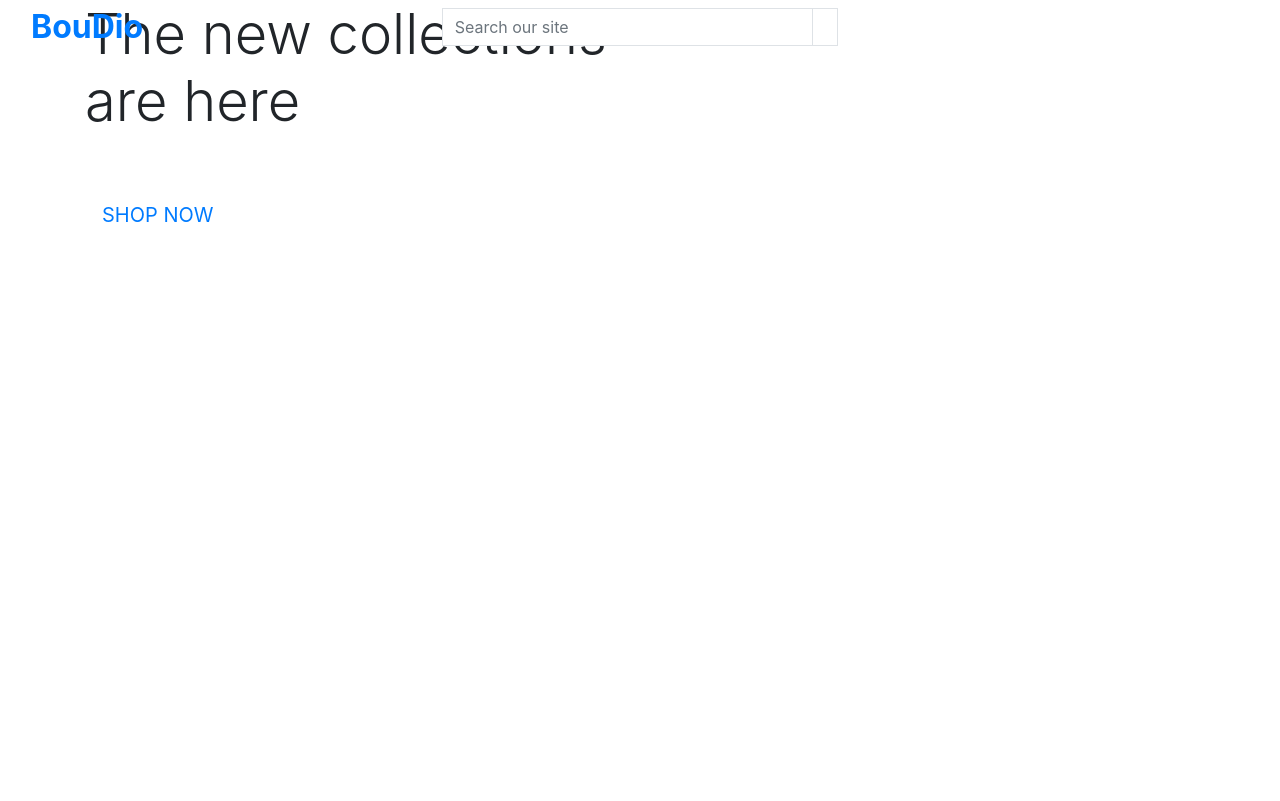
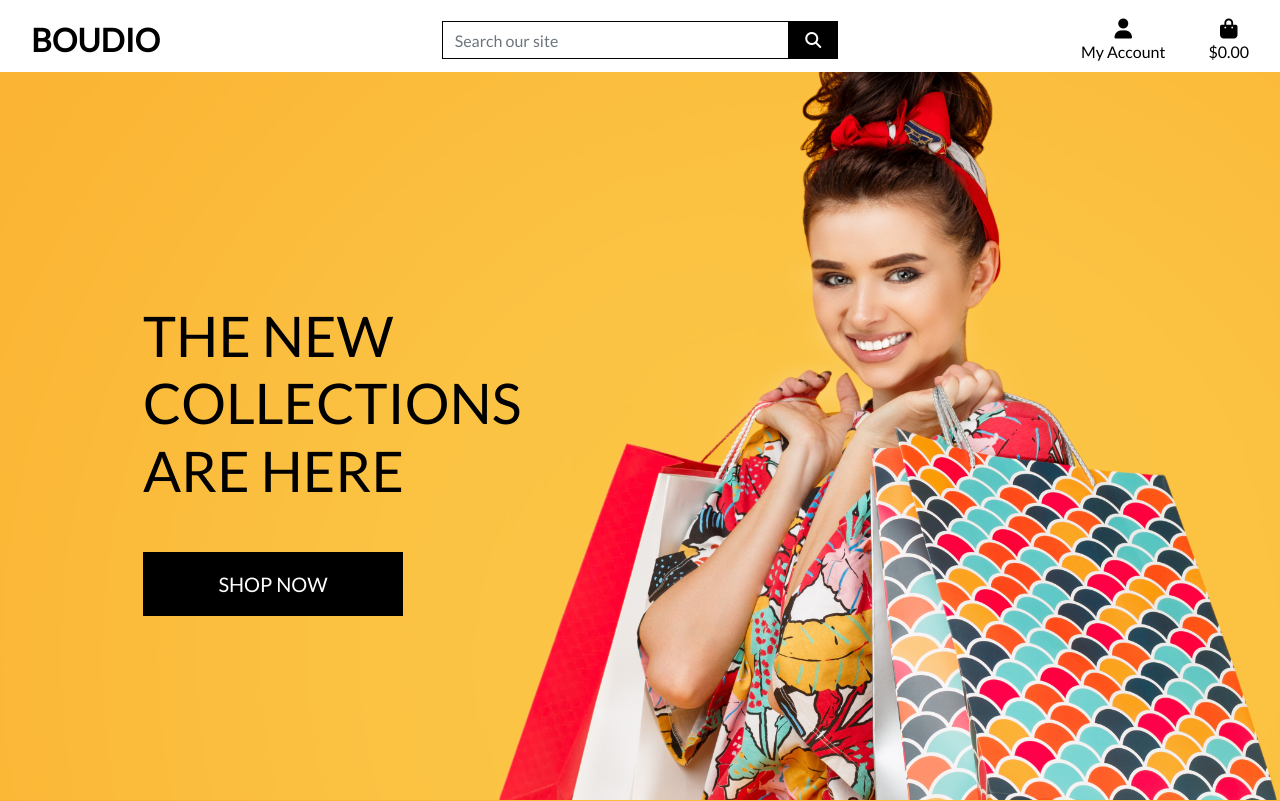
Before and after one commit to TobinStonelake/boutique_audio, a Django app: template home/templates/home/index.html in a window 1280 px wide. Before the commit the page ends 222 px from the top, so only its background shows below. Run offline with Django 3.2, Linux system fonts and the light colour scheme; the template is opened without the code that fills it, so the values that code supplies are empty; some libraries are stand-ins or nearby versions.

Commit message:
Completed homepage header and CSS

```diff
--- a/boutique_audio/settings.py
+++ b/boutique_audio/settings.py
@@ -147,6 +147,10 @@
 # https://docs.djangoproject.com/en/3.2/howto/static-files/
 
 STATIC_URL = '/static/'
+STATICFILES_DIRS = os.path.join(BASE_DIR, 'static'),
+
+MEDIA_URL = '/media/'
+MEDIA_ROOT = (os.path.join(BASE_DIR, 'media'),)
 
 # Default primary key field type
 # https://docs.djangoproject.com/en/3.2/ref/settings/#default-auto-field
--- a/boutique_audio/urls.py
+++ b/boutique_audio/urls.py
@@ -14,9 +14,11 @@
 """
 from django.contrib import admin
 from django.urls import path, include
+from django.conf import settings
+from django.conf.urls.static import static
 
 urlpatterns = [
     path('admin/', admin.site.urls),
     path('accounts/', include('allauth.urls')),
     path('', include('home.urls')),
-]
+] + static(settings.MEDIA_URL, document_root=settings.MEDIA_ROOT)
--- /dev/null
+++ b/static/css/base.css
@@ -0,0 +1,81 @@
+html {
+    height: 100%;
+}
+
+body {
+    background: url('/media/homepage_background_cropped.jpg') no-repeat center center fixed;
+    background-size: cover;
+    height: calc(100vh - 164px);
+    color: #555;
+    font-family: 'Lato';
+}
+
+/* from Bulma */
+.icon {
+    align-items: center;
+    display: inline-flex;
+    justify-content: center;
+    height: 1.5rem;
+    width: 1.5rem;
+}
+
+.logo-font {
+    text-transform: uppercase;
+}
+
+.main-logo-link {
+    width: fit-content;
+}
+
+.shop-now-button {
+    background: black;
+    color: white;
+    min-width: 260px;
+}
+
+.btn-black {
+    background: black;
+    color: white;
+}
+
+.shop-now-button:hover,
+.shop-now-button:active,
+.shop-now-button:focus,
+.btn-black:hover,
+.btn-black:active,
+.btn-black:focus {
+    background: #222;
+    color: white;
+}
+
+.text-black {
+    color: #000 !important;
+}
+
+.border-black {
+    border: 1px solid black !important;
+}
+
+/* -------------------------------- Media Queries */
+
+/* Slightly larger container on xl screens */
+@media (min-width: 1200px) {
+  .container {
+    max-width: 80%;
+  }
+}
+
+/* fixed top navbar only on medium and up */
+@media (min-width: 992px) {
+    .fixed-top-desktop-only {
+        position: fixed;
+        top: 0;
+        right: 0;
+        left: 0;
+        z-index: 1030;
+    }
+
+    .header-container {
+        padding-top: 164px;
+    }
+}
--- a/templates/base.html
+++ b/templates/base.html
@@ -15,12 +15,16 @@
 
     {% block corecss %}
         <link rel="stylesheet" href="https://stackpath.bootstrapcdn.com/bootstrap/4.1.3/css/bootstrap.min.css" integrity="sha384-MCw98/SFnGE8fJT3GXwEOngsV7Zt27NXFoaoApmYm81iuXoPkFOJwJ8ERdknLPMO" crossorigin="anonymous">
+        <link rel="preconnect" href="https://fonts.gstatic.com">
+        <link href="https://fonts.googleapis.com/css2?family=Lato&display=swap" rel="stylesheet">
+        <link rel="stylesheet" href="{% static 'css/base.css' %}">
     {% endblock %}
 
     {% block extra_css %}
     {% endblock %}
 
     {% block corejs %}
+        <script src="https://kit.fontawesome.com/07c8f73d90.js" crossorigin="anonymous"></script>
         <script src="https://code.jquery.com/jquery-3.3.1.slim.min.js" integrity="sha384-q8i/X+965DzO0rT7abK41JStQIAqVgRVzpbzo5smXKp4YfRvH+8abtTE1Pi6jizo" crossorigin="anonymous"></script>
         <script src="https://cdnjs.cloudflare.com/ajax/libs/popper.js/1.14.3/umd/popper.min.js" integrity="sha384-ZMP7rVo3mIykV+2+9J3UJ46jBk0WLaUAdn689aCwoqbBJiSnjAK/l8WvCWPIPm49" crossorigin="anonymous"></script>
         <script src="https://stackpath.bootstrapcdn.com/bootstrap/4.1.3/js/bootstrap.min.js" integrity="sha384-ChfqqxuZUCnJSK3+MXmPNIyE6ZbWh2IMqE241rYiqJxyMiZ6OW/JmZQ5stwEULTy" crossorigin="anonymous"></script>
@@ -33,7 +37,7 @@
   </head>
   <body>
     <header class="container-fluid fixed-top">
-        <div class="row">
+        <div id="topnav" class="row bg-white pt-lg-2 d-none d-lg-flex">
             <div class="col-12 col-lg my-auto py-1 py-lg-0 text-center text-lg-left">
                 <a href="{% url 'home' %}" class="nav-link main-logo-link">
                     <h2 class="logo-font text-black my-0"><strong>BouDio</strong></h2>
@@ -55,8 +59,40 @@
             </div>
             <div class="col-12 col-lg my-auto py-1 py-lg-0">
                 <ul class="list-inline list-unstyled text-center text-lg-right my-0">
-                    <li class="list-inline-item dropdown"></li>
-                    <li class="list-inline-item"></li>
+                    <li class="list-inline-item dropdown">
+                        <a class="text-black nav-link" href="#" id="user-options" data-toggle="dropdown" aria-haspopup="true" aria-expanded="false">
+                            <div class="text-center">
+                                <div><i class="fas fa-user fa-lg"></i></div>
+                                <p class="my-0">My Account</p>
+                            </div>
+                        </a>
+                        <div class="dropdown-menu border-0" aria-labelledby="user-options">
+                            {% if request.user.is_authenticated %}
+                                {% if request.user.is_superuser %}
+                                    <a href="" class="dropdown-item">Product Management</a>
+                                {% endif %}
+                                <a href="" class="dropdown-item">My Profile</a>
+                                <a href="{% url 'account_logout' %}" class="dropdown-item">Logout</a>
+                            {% else %}
+                                <a href="{% url 'account_signup' %}" class="dropdown-item">Register</a>
+                                <a href="{% url 'account_login' %}" class="dropdown-item">Login</a>
+                            {% endif %}
+                        </div>
+                    </li>
+                    <li class="list-inline-item">
+                        <a class="{% if grand_total %}text-info font-weight-bold{% else %}text-black{% endif %} nav-link" href="">
+                            <div class="text-center">
+                                <div><i class="fas fa-shopping-bag fa-lg"></i></div>
+                                <p class="my-0">
+                                    {% if grand_total %}
+                                        ${{ grand_total|floatformat:2 }}
+                                    {% else %}
+                                        $0.00
+                                    {% endif %}
+                                </p>
+                            </div>
+                        </a>
+                    </li>
                 </ul>
             </div>
         </div>
```
Also changed, not shown: media/homepage_background_cropped.jpg (added).
